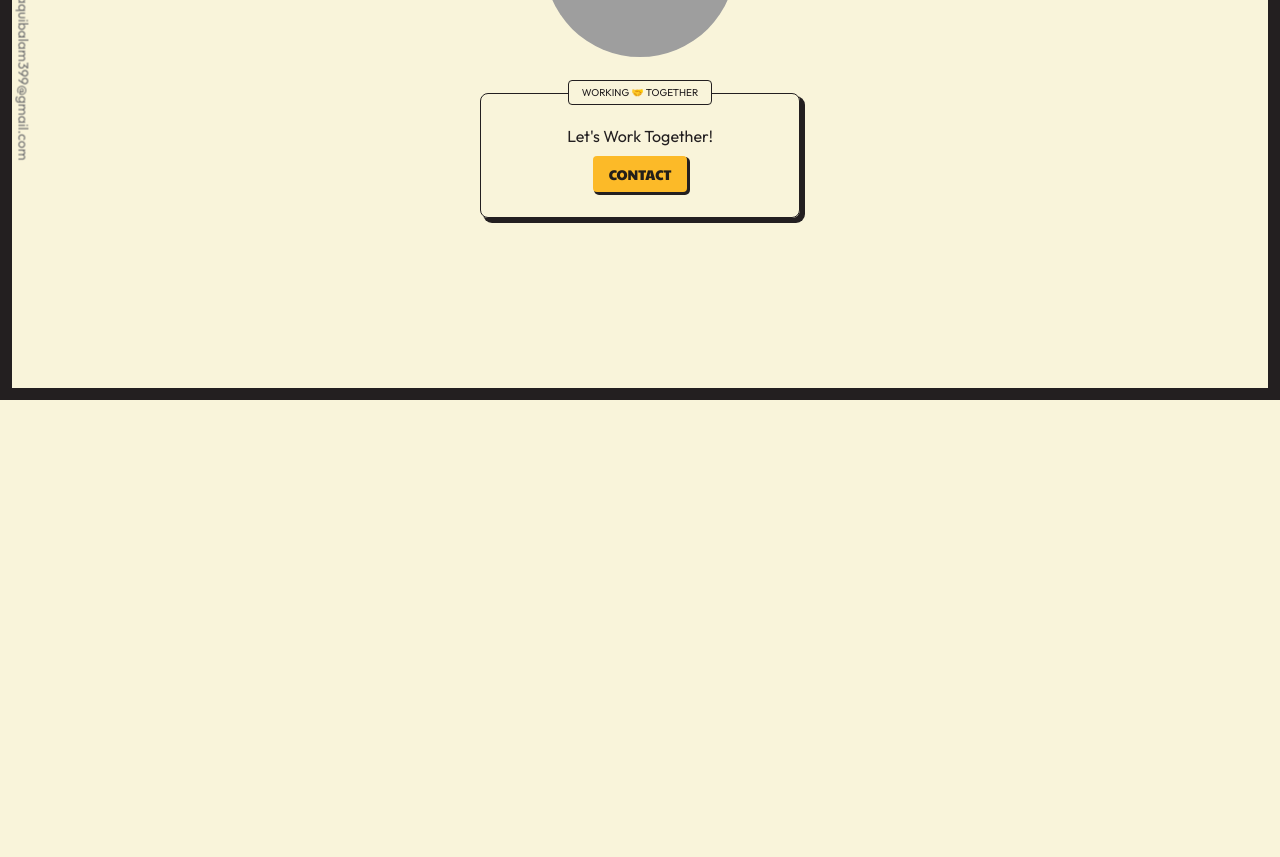
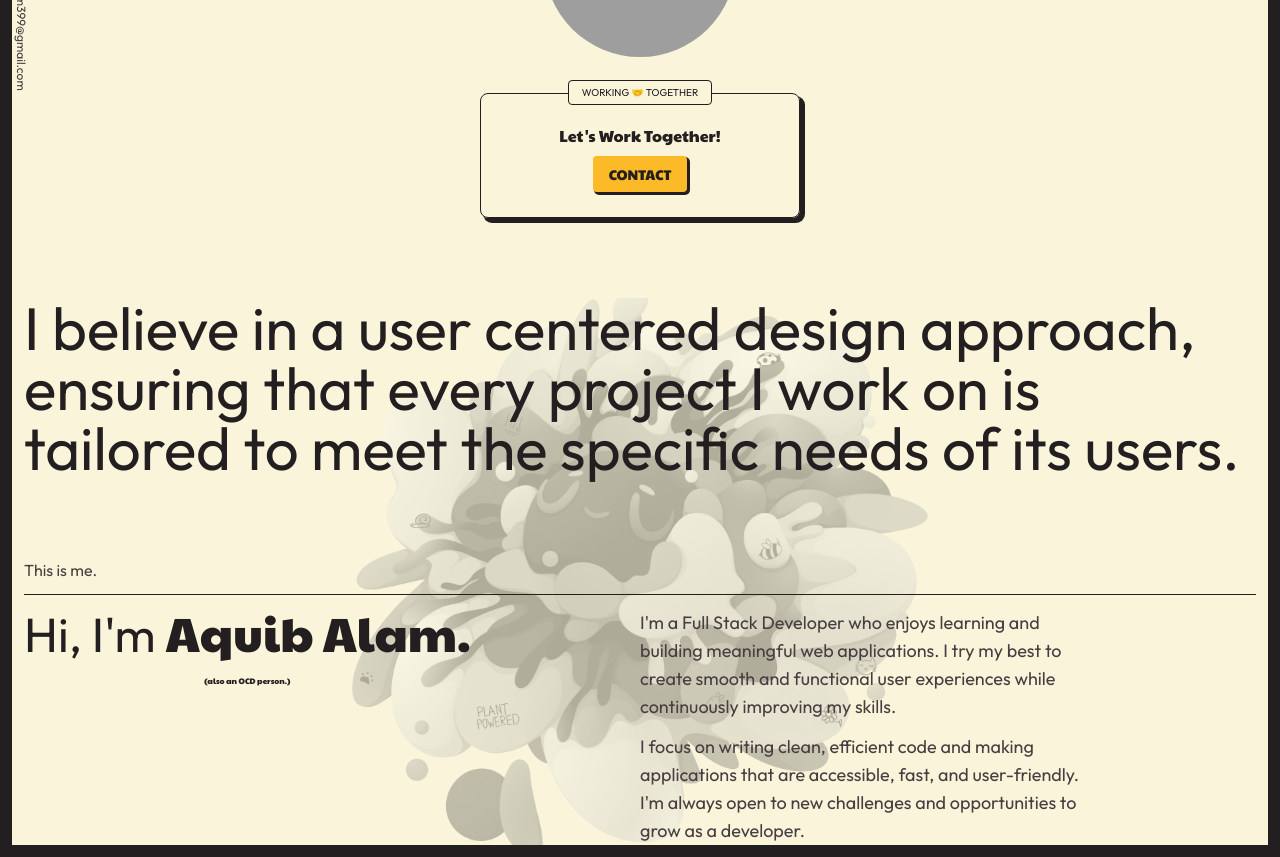
Before and after one commit to aquib399/Portfolio, a Next.js app: page / in a window 1280 px wide. Shown: the part 400-1257 px from the top of the page. Before the commit the page ends 800 px from the top, so only its background shows below. Built offline with nearby package versions, Linux system fonts and the light colour scheme; grey boxes are pictures that could not be loaded; a web font is replaced by a local one.

Commit message:
text animations

```diff
--- a/src/app/(homepage)/hero.tsx
+++ b/src/app/(homepage)/hero.tsx
@@ -3,15 +3,28 @@ import { MoonIconSVG, PROFILE_1, SunIconSVG } from "@/lib/asset";
 import { Button } from "@/components/ui/button";
 import { useTheme } from "next-themes";
 import Image from "next/image";
+import Link from "next/link";
 
 export default function HomepageHero() {
   const { setTheme } = useTheme();
 
   return (
     <section className="relative w-full px-3">
+      {/* Side Email Link */}
+      <Link
+        href={
+          "mailto:aquibalam399@gmail.com?subject=Hello%20Aquib&body=I%20would%20like%20to%20discuss%20a%20project%20with%20you."
+        }
+        className="text-muted-foreground hover:text-foreground absolute top-[50vh] left-[-62px] z-50 rotate-90 transform text-xs transition-colors"
+      >
+        aquibalam399@gmail.com
+      </Link>
+
       {/* Theme buttons */}
       <>
         <button
+          title="Light Theme"
+          aria-label="Light Theme"
           type="button"
           onClick={() => setTheme("light")}
           className="absolute top-0 left-0 cursor-pointer overflow-hidden rounded-br-[12vw]"
@@ -19,6 +32,8 @@ export default function HomepageHero() {
           <SunIconSVG className="fill-foreground hover:fill-background w-[27vw] transition-colors duration-150 sm:w-[16vw]" />
         </button>
         <button
+          title="Dark Theme"
+          aria-label="Dark Theme"
           type="button"
           onClick={() => setTheme("dark")}
           className="absolute top-0 right-0 cursor-pointer overflow-hidden rounded-bl-[12vw]"
@@ -26,6 +41,7 @@ export default function HomepageHero() {
           <MoonIconSVG className="fill-foreground hover:fill-background w-[27vw] transition-colors duration-150 sm:w-[16vw]" />
         </button>
       </>
+
       {/* AA Center text */}
       <div className="relative flex justify-center">
         <div className="bg-foreground text-background absolute -top-[2rem] size-16 rotate-45">
@@ -79,7 +95,7 @@ export default function HomepageHero() {
         <div className="bg-background absolute -top-3.5 w-full max-w-36 rounded border px-2 py-1 text-center text-[10px] uppercase">
           Working 🤝 Together
         </div>
-        <p>Let&apos;s Work Together!</p>
+        <p className="font-paytoneOne">Let&apos;s Work Together!</p>
         <Button className="font-paytoneOne custom-shadow-button cursor-pointer rounded uppercase">
           Contact
         </Button>
--- a/src/app/(homepage)/page.tsx
+++ b/src/app/(homepage)/page.tsx
@@ -1,18 +1,11 @@
-import Link from "next/link";
 import HomepageHero from "./hero";
+import WhoAmI from "./who-am-i";
 
 export default function Home() {
   return (
     <main>
-      <Link
-        href={
-          "mailto:aquibalam399@gmail.com?subject=Hello%20Aquib&body=I%20would%20like%20to%20discuss%20a%20project%20with%20you."
-        }
-        className="text-muted-foreground hover:text-foreground fixed top-[60%] left-[calc(1vw-64px)] z-50 -translate-y-[60%] rotate-90 transform text-xs duration-100 sm:left-[calc(1vw-72px)] sm:text-sm"
-      >
-        aquibalam399@gmail.com
-      </Link>
       <HomepageHero />
+      <WhoAmI />
     </main>
   );
 }
--- /dev/null
+++ b/src/app/(homepage)/who-am-i.tsx
@@ -0,0 +1,102 @@
+"use client";
+import { motion, useInView } from "framer-motion";
+import Image from "next/image";
+import { useRef } from "react";
+
+export default function WhoAmI() {
+  const ref = useRef(null);
+  const inView = useInView(ref, { once: true });
+
+  return (
+    <motion.div
+      className="relative mx-auto mt-10 max-w-7xl overflow-hidden px-3 md:mt-20"
+      initial={{ opacity: 0, y: 30 }}
+      animate={inView ? { opacity: 1, y: 0 } : {}}
+      transition={{ duration: 0.8 }}
+    >
+      <motion.p
+        className="mb-12 text-2xl sm:mb-14 sm:text-3xl md:mb-20 md:text-4xl lg:text-5xl xl:text-6xl"
+        initial={{ opacity: 0, x: -50 }}
+        animate={inView ? { opacity: 1, x: 0 } : {}}
+        transition={{ duration: 0.8 }}
+      >
+        I believe in a user centered design approach, ensuring that every
+        project I work on is tailored to meet the specific needs of its users.
+      </motion.p>
+      <motion.p
+        className="text-muted-foreground border-b pb-3"
+        initial={{ opacity: 0 }}
+        animate={inView ? { opacity: 1 } : {}}
+        transition={{ delay: 0.5, duration: 0.8 }}
+        ref={ref}
+      >
+        This is me.
+      </motion.p>
+      <motion.div
+        className="mt-3.5 grid place-content-center min-[950px]:grid-cols-2"
+        initial={{ opacity: 0 }}
+        animate={inView ? { opacity: 1 } : {}}
+        transition={{ delay: 1, duration: 0.8 }}
+      >
+        <div className="h-full text-left">
+          <div className="w-full md:w-max">
+            <motion.p
+              className="text-center text-4xl md:text-5xl"
+              initial={{ opacity: 0, y: 20 }}
+              animate={inView ? { opacity: 1, y: 0 } : {}}
+              transition={{ delay: 1.5, duration: 0.8 }}
+            >
+              Hi, I&apos;m <span className="font-paytoneOne">Aquib Alam.</span>
+            </motion.p>
+            <motion.p
+              className="my-2 text-center"
+              initial={{ opacity: 0 }}
+              animate={inView ? { opacity: 1 } : {}}
+              transition={{ delay: 1.8, duration: 0.8 }}
+            >
+              <span className="font-paytoneOne text-[8px]">
+                (also an OCD person.)
+              </span>
+            </motion.p>
+          </div>
+        </div>
+        <motion.div
+          className="text-muted-foreground max-w-[450px] text-lg"
+          initial={{ opacity: 0, y: 50 }}
+          animate={inView ? { opacity: 1, y: 0 } : {}}
+          transition={{
+            delay: 2,
+            duration: 1,
+            ease: "easeInOut",
+          }}
+        >
+          <p>
+            I&apos;m a Full Stack Developer who enjoys learning and building
+            meaningful web applications. I try my best to create smooth and
+            functional user experiences while continuously improving my skills.
+          </p>
+          <p className="mt-3">
+            I focus on writing clean, efficient code and making applications
+            that are accessible, fast, and user-friendly. I&apos;m always open
+            to new challenges and opportunities to grow as a developer.
+          </p>
+        </motion.div>
+      </motion.div>
+
+      <motion.div
+        className="absolute top-1/2 left-1/2 -z-10 w-full max-w-xl -translate-x-1/2 -translate-y-1/2 transform saturate-0 select-none"
+        initial={{ opacity: 0, scale: 0.8 }}
+        animate={inView ? { opacity: 0.3, scale: 1 } : {}}
+        transition={{ delay: 2, duration: 1 }}
+      >
+        <Image
+          src="/pending-1.webp"
+          alt="Pending"
+          width={1000}
+          height={1000}
+          quality={100}
+        />
+      </motion.div>
+    </motion.div>
+  );
+}
--- a/src/app/globals.css
+++ b/src/app/globals.css
@@ -60,7 +60,7 @@
   --secondary: rgb(11, 169, 91);
   --secondary-foreground: rgb(45, 41, 35);
   --muted: oklch(0.97 0 0);
-  --muted-foreground: oklch(0.556 0 0);
+  --muted-foreground: rgb(70, 62, 64);
   --accent: oklch(0.97 0 0);
   --accent-foreground: oklch(0.205 0 0);
   --destructive: oklch(0.577 0.245 27.325);
@@ -89,6 +89,7 @@
   --foreground: rgb(249, 244, 218);
   --border: rgb(249, 244, 218);
   --destructive-foreground: black;
+  --muted-foreground: rgb(210, 205, 183);
 }
 
 @layer base {
--- a/src/components/cursor.tsx
+++ b/src/components/cursor.tsx
@@ -5,9 +5,8 @@ import { motion, useMotionValue, useSpring } from "framer-motion";
 import { useState, useEffect, useMemo } from "react";
 
 export default function AnimatedCursor({ size = 15, activateHover = false }) {
-  if (process.env.NODE_ENV === "development") {
-    return null;
-  }
+  if (process.env.NODE_ENV === "development") return null;
+
   const isMobile = useMemo(
     () => typeof window !== "undefined" && window.innerWidth <= 768,
     [],
--- a/src/components/name-overlay.tsx
+++ b/src/components/name-overlay.tsx
@@ -1,9 +1,11 @@
+/* eslint-disable react-hooks/rules-of-hooks */
 "use client";
 
 import { motion, AnimatePresence } from "framer-motion";
 import { useEffect, useState } from "react";
 
 export default function NameOverlay() {
+  if (process.env.NODE_ENV === "development") return null;
   const [showOverlay, setShowOverlay] = useState(true);
 
   const name = "AQUIB ALAM";
```
Also changed, not shown: public/guy1.jpeg (added), 1 other file (tests, documents, lock files or other folders).
